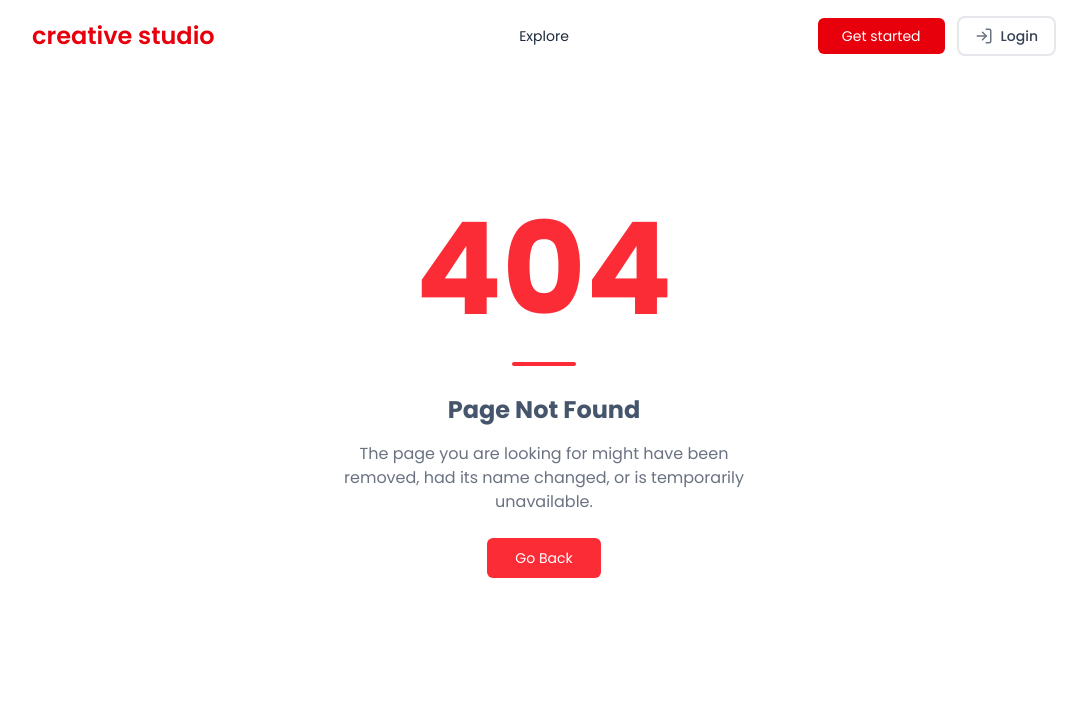
After one commit to frost-rvl/creative-studio, a Flask app: template flaskr/templates/errors/404.html in a window 1280 px wide. The commit adds this page. Shown: the top 711 px of the page, without its empty margins (96-1183 px from the left). Run offline with Flask 3, Linux system fonts and the light colour scheme; the template is opened without the code that fills it, so the values that code supplies are empty.

Commit message:
feat: Add error features
-add 404 and 500 html pages
-add email notifications for ADMINS
-add file logs

```diff
--- /dev/null
+++ b/flaskr/errors/__init__.py
@@ -0,0 +1,5 @@
+from flask import Blueprint
+
+bp = Blueprint("errors", __name__)
+
+from flaskr.errors import handlers
--- a/flaskr/profile/routes.py
+++ b/flaskr/profile/routes.py
@@ -19,7 +19,7 @@ def user(username):
 @bp.route("/edit_profile", methods=["GET", "POST"])
 @login_required
 def edit_profile():
-    form = EditProfileForm()
+    form = EditProfileForm(current_user.username)
     old_username = current_user.username
     if form.validate_on_submit():
         if form.username.data != old_username:
--- a/flaskr/static/css/output.css
+++ b/flaskr/static/css/output.css
@@ -13,13 +13,12 @@
       "Courier New", monospace;
     --color-red-50: oklch(97.1% 0.013 17.38);
     --color-red-100: oklch(93.6% 0.032 17.717);
-    --color-red-200: oklch(88.5% 0.062 18.334);
     --color-red-400: oklch(70.4% 0.191 22.216);
     --color-red-500: oklch(63.7% 0.237 25.331);
     --color-red-600: oklch(57.7% 0.245 27.325);
     --color-red-700: oklch(50.5% 0.213 27.518);
+    --color-orange-500: oklch(70.5% 0.213 47.604);
     --color-blue-400: oklch(70.7% 0.165 254.624);
-    --color-slate-50: oklch(98.4% 0.003 247.858);
     --color-slate-100: oklch(96.8% 0.007 247.896);
     --color-slate-200: oklch(92.9% 0.013 255.508);
     --color-slate-500: oklch(55.4% 0.046 257.417);
@@ -27,11 +26,9 @@
     --color-slate-700: oklch(37.2% 0.044 257.287);
     --color-slate-800: oklch(27.9% 0.041 260.031);
     --color-slate-900: oklch(20.8% 0.042 265.755);
-    --color-gray-50: oklch(98.5% 0.002 247.839);
     --color-gray-100: oklch(96.7% 0.003 264.542);
     --color-gray-200: oklch(92.8% 0.006 264.531);
     --color-gray-300: oklch(87.2% 0.01 258.338);
-    --color-gray-400: oklch(70.7% 0.022 261.325);
     --color-gray-500: oklch(55.1% 0.027 264.364);
     --color-gray-600: oklch(44.6% 0.03 256.802);
     --color-gray-700: oklch(37.3% 0.034 259.733);
@@ -64,6 +61,10 @@
     --text-5xl--line-height: 1;
     --text-6xl: 3.75rem;
     --text-6xl--line-height: 1;
+    --text-8xl: 6rem;
+    --text-8xl--line-height: 1;
+    --text-9xl: 8rem;
+    --text-9xl--line-height: 1;
     --font-weight-normal: 400;
     --font-weight-medium: 500;
     --font-weight-semibold: 600;
@@ -73,11 +74,7 @@
     --radius-md: 0.375rem;
     --radius-lg: 0.5rem;
     --radius-xl: 0.75rem;
-    --radius-2xl: 1rem;
     --ease-out: cubic-bezier(0, 0, 0.2, 1);
-    --blur-xs: 4px;
-    --blur-sm: 8px;
-    --blur-xl: 24px;
     --default-transition-duration: 150ms;
     --default-transition-timing-function: cubic-bezier(0.4, 0, 0.2, 1);
     --default-font-family: var(--font-sans);
@@ -290,6 +284,9 @@
   .my-4 {
     margin-block: calc(var(--spacing) * 4);
   }
+  .my-5 {
+    margin-block: calc(var(--spacing) * 5);
+  }
   .my-8 {
     margin-block: calc(var(--spacing) * 8);
   }
@@ -305,6 +302,9 @@
   .mt-4 {
     margin-top: calc(var(--spacing) * 4);
   }
+  .mt-6 {
+    margin-top: calc(var(--spacing) * 6);
+  }
   .mt-8 {
     margin-top: calc(var(--spacing) * 8);
   }
@@ -402,8 +384,8 @@
   .h-80 {
     height: calc(var(--spacing) * 80);
   }
-  .h-full {
-    height: 100%;
+  .min-h-\[80vh\] {
+    min-height: 80vh;
   }
   .w-5 {
     width: calc(var(--spacing) * 5);
@@ -555,18 +518,11 @@
       margin-inline-end: calc(calc(var(--spacing) * 3) * calc(1 - var(--tw-space-x-reverse)));
     }
   }
-  .space-x-4 {
-    :where(& > :not(:last-child)) {
-      --tw-space-x-reverse: 0;
-      margin-inline-start: calc(calc(var(--spacing) * 4) * var(--tw-space-x-reverse));
-      margin-inline-end: calc(calc(var(--spacing) * 4) * calc(1 - var(--tw-space-x-reverse)));
-    }
-  }
   .overflow-hidden {
     overflow: hidden;
   }
-  .rounded-2xl {
-    border-radius: var(--radius-2xl);
+  .rounded {
+    border-radius: 0.25rem;
   }
   .rounded-\[15px\] {
     border-radius: 15px;
@@ -717,6 +654,9 @@
   }
   .py-2 {
     padding-block: calc(var(--spacing) * 2);
+  }
+  .py-2\.5 {
+    padding-block: calc(var(--spacing) * 2.5);
   }
   .py-4 {
     padding-block: calc(var(--spacing) * 4);
@@ -747,6 +687,10 @@
   .text-5xl {
     font-size: var(--text-5xl);
     line-height: var(--tw-leading, var(--text-5xl--line-height));
+  }
+  .text-8xl {
+    font-size: var(--text-8xl);
+    line-height: var(--tw-leading, var(--text-8xl--line-height));
   }
   .text-base {
     font-size: var(--text-base);
@@ -861,51 +802,18 @@
   .opacity-0 {
     opacity: 0%;
   }
-  .opacity-40 {
-    opacity: 40%;
-  }
   .opacity-60 {
     opacity: 60%;
   }
-  .opacity-70 {
-    opacity: 70%;
-  }
   .opacity-100 {
     opacity: 100%;
-  }
-  .shadow-md {
-    --tw-shadow: 0 4px 6px -1px var(--tw-shadow-color, rgb(0 0 0 / 0.1)), 0 2px 4px -2px var(--tw-shadow-color, rgb(0 0 0 / 0.1));
-    box-shadow: var(--tw-inset-shadow), var(--tw-inset-ring-shadow), var(--tw-ring-offset-shadow), var(--tw-ring-shadow), var(--tw-shadow);
   }
   .shadow-xl {
     --tw-shadow: 0 20px 25px -5px var(--tw-shadow-color, rgb(0 0 0 / 0.1)), 0 8px 10px -6px var(--tw-shadow-color, rgb(0 0 0 / 0.1));
     box-shadow: var(--tw-inset-shadow), var(--tw-inset-ring-shadow), var(--tw-ring-offset-shadow), var(--tw-ring-shadow), var(--tw-shadow);
   }
-  .outline {
-    outline-style: var(--tw-outline-style);
-    outline-width: 1px;
-  }
-  .blur-sm {
-    --tw-blur: blur(var(--blur-sm));
-    filter: var(--tw-blur,) var(--tw-brightness,) var(--tw-contrast,) var(--tw-grayscale,) var(--tw-hue-rotate,) var(--tw-invert,) var(--tw-saturate,) var(--tw-sepia,) var(--tw-drop-shadow,);
-  }
-  .blur-xl {
-    --tw-blur: blur(var(--blur-xl));
-    filter: var(--tw-blur,) var(--tw-brightness,) var(--tw-contrast,) var(--tw-grayscale,) var(--tw-hue-rotate,) var(--tw-invert,) var(--tw-saturate,) var(--tw-sepia,) var(--tw-drop-shadow,);
-  }
-  .blur-xs {
-    --tw-blur: blur(var(--blur-xs));
-    filter: var(--tw-blur,) var(--tw-brightness,) var(--tw-contrast,) var(--tw-grayscale,) var(--tw-hue-rotate,) var(--tw-invert,) var(--tw-saturate,) var(--tw-sepia,) var(--tw-drop-shadow,);
-  }
-  .filter {
-    filter: var(--tw-blur,) var(--tw-brightness,) var(--tw-contrast,) var(--tw-grayscale,) var(--tw-hue-rotate,) var(--tw-invert,) var(--tw-saturate,) var(--tw-sepia,) var(--tw-drop-shadow,);
-  }
   .backdrop-blur {
     --tw-backdrop-blur: blur(8px);
-    -webkit-backdrop-filter: var(--tw-backdrop-blur,) var(--tw-backdrop-brightness,) var(--tw-backdrop-contrast,) var(--tw-backdrop-grayscale,) var(--tw-backdrop-hue-rotate,) var(--tw-backdrop-invert,) var(--tw-backdrop-opacity,) var(--tw-backdrop-saturate,) var(--tw-backdrop-sepia,);
-    backdrop-filter: var(--tw-backdrop-blur,) var(--tw-backdrop-brightness,) var(--tw-backdrop-contrast,) var(--tw-backdrop-grayscale,) var(--tw-backdrop-hue-rotate,) var(--tw-backdrop-invert,) var(--tw-backdrop-opacity,) var(--tw-backdrop-saturate,) var(--tw-backdrop-sepia,);
-  }
-  .backdrop-filter {
     -webkit-backdrop-filter: var(--tw-backdrop-blur,) var(--tw-backdrop-brightness,) var(--tw-backdrop-contrast,) var(--tw-backdrop-grayscale,) var(--tw-backdrop-hue-rotate,) var(--tw-backdrop-invert,) var(--tw-backdrop-opacity,) var(--tw-backdrop-saturate,) var(--tw-backdrop-sepia,);
     backdrop-filter: var(--tw-backdrop-blur,) var(--tw-backdrop-brightness,) var(--tw-backdrop-contrast,) var(--tw-backdrop-grayscale,) var(--tw-backdrop-hue-rotate,) var(--tw-backdrop-invert,) var(--tw-backdrop-opacity,) var(--tw-backdrop-saturate,) var(--tw-backdrop-sepia,);
   }
@@ -1154,9 +1017,19 @@
       padding-inline: calc(var(--spacing) * 2);
     }
   }
+  .max-md\:px-4 {
+    @media (width < 48rem) {
+      padding-inline: calc(var(--spacing) * 4);
+    }
+  }
   .max-md\:px-8 {
     @media (width < 48rem) {
       padding-inline: calc(var(--spacing) * 8);
+    }
+  }
+  .md\:my-7 {
+    @media (width >= 48rem) {
+      margin-block: calc(var(--spacing) * 7);
     }
   }
   .md\:px-16 {
@@ -1164,10 +1037,28 @@
       padding-inline: calc(var(--spacing) * 16);
     }
   }
+  .md\:text-2xl {
+    @media (width >= 48rem) {
+      font-size: var(--text-2xl);
+      line-height: var(--tw-leading, var(--text-2xl--line-height));
+    }
+  }
   .md\:text-6xl {
     @media (width >= 48rem) {
       font-size: var(--text-6xl);
       line-height: var(--tw-leading, var(--text-6xl--line-height));
+    }
+  }
+  .md\:text-9xl {
+    @media (width >= 48rem) {
+      font-size: var(--text-9xl);
+      line-height: var(--tw-leading, var(--text-9xl--line-height));
+    }
+  }
+  .md\:text-base {
+    @media (width >= 48rem) {
+      font-size: var(--text-base);
+      line-height: var(--tw-leading, var(--text-base--line-height));
     }
   }
   .md\:leading-17 {
@@ -1382,64 +1273,6 @@
   inherits: false;
   initial-value: 0 0 #0000;
 }
-@property --tw-outline-style {
-  syntax: "*";
-  inherits: false;
-  initial-value: solid;
-}
-@property --tw-blur {
-  syntax: "*";
-  inherits: false;
-}
-@property --tw-brightness {
-  syntax: "*";
-  inherits: false;
-}
-@property --tw-contrast {
-  syntax: "*";
-  inherits: false;
-}
-@property --tw-grayscale {
-  syntax: "*";
-  inherits: false;
-}
-@property --tw-hue-rotate {
-  syntax: "*";
-  inherits: false;
-}
-@property --tw-invert {
-  syntax: "*";
-  inherits: false;
-}
-@property --tw-opacity {
-  syntax: "*";
-  inherits: false;
-}
-@property --tw-saturate {
-  syntax: "*";
-  inherits: false;
-}
-@property --tw-sepia {
-  syntax: "*";
-  inherits: false;
-}
-@property --tw-drop-shadow {
-  syntax: "*";
-  inherits: false;
-}
-@property --tw-drop-shadow-color {
-  syntax: "*";
-  inherits: false;
-}
-@property --tw-drop-shadow-alpha {
-  syntax: "<percentage>";
-  inherits: false;
-  initial-value: 100%;
-}
-@property --tw-drop-shadow-size {
-  syntax: "*";
-  inherits: false;
-}
 @property --tw-backdrop-blur {
   syntax: "*";
   inherits: false;
@@ -1538,20 +1371,6 @@
       --tw-ring-offset-width: 0px;
       --tw-ring-offset-color: #fff;
       --tw-ring-offset-shadow: 0 0 #0000;
-      --tw-outline-style: solid;
-      --tw-blur: initial;
-      --tw-brightness: initial;
-      --tw-contrast: initial;
-      --tw-grayscale: initial;
-      --tw-hue-rotate: initial;
-      --tw-invert: initial;
-      --tw-opacity: initial;
-      --tw-saturate: initial;
-      --tw-sepia: initial;
-      --tw-drop-shadow: initial;
-      --tw-drop-shadow-color: initial;
-      --tw-drop-shadow-alpha: 100%;
-      --tw-drop-shadow-size: initial;
       --tw-backdrop-blur: initial;
       --tw-backdrop-brightness: initial;
       --tw-backdrop-contrast: initial;
--- /dev/null
+++ b/flaskr/templates/errors/404.html
@@ -0,0 +1,19 @@
+{% extends "base.html" %}
+{% block content %}
+    <main class="flex flex-col justify-center items-center min-h-[80vh]">
+        <div class="flex flex-col items-center justify-center text-sm max-md:px-4">
+            <h1 class="text-8xl md:text-9xl font-bold text-red-500">404</h1>
+            <div class="h-1 w-16 rounded bg-red-500 my-5 md:my-7"></div>
+            <p class="text-xl md:text-2xl font-bold text-slate-600">Page Not Found</p>
+            <p class="text-sm md:text-base mt-4 text-gray-500 max-w-md text-center">
+                The page you are looking for might have been removed, had its name changed, or is temporarily unavailable.
+            </p>
+            <div class="flex items-center gap-4 mt-6">
+                <button onclick="history.back()"
+                        class="bg-red-500 hover:bg-red-600 px-7 py-2.5 text-white rounded-md active:scale-95 transition-all">
+                    Go Back
+                </button>
+            </div>
+        </div>
+    </main>
+{% endblock %}
```
Also changed, not shown: other parts of flaskr/static/css/output.css (+28 -135 lines), config.py (+8 -0 lines), flaskr/__init__.py (+44 -0 lines), flaskr/errors/handlers.py (added, +15 -0 lines), flaskr/profile/forms.py (+17 -1 lines), flaskr/templates/errors/500.html (added, +23 -0 lines), studio.db, 3 other files.
